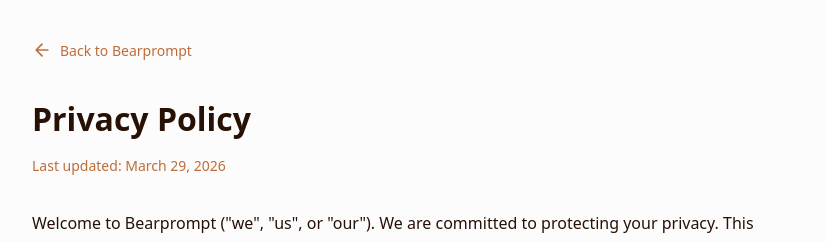
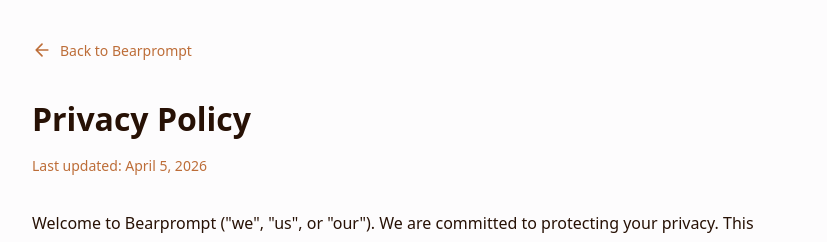
Before and after one commit to julianYaman/bearprompt, a SvelteKit app: page /about/privacy in a window 1280 px wide. Shown: the top 242 px of the page, without its empty margins (224-1051 px from the left). Built offline with nearby package versions, Linux system fonts and the light colour scheme; a web font is replaced by a local one.

Commit message:
docs(privacy): update privacy policy date

```diff
--- a/src/routes/(legal)/about/privacy/+page.svelte
+++ b/src/routes/(legal)/about/privacy/+page.svelte
@@ -5,7 +5,7 @@
 
 <article>
 	<h1>Privacy Policy</h1>
-	<p class="last-updated">Last updated: March 29, 2026</p>
+	<p class="last-updated">Last updated: April 5, 2026</p>
 
 	<p>
 		Welcome to Bearprompt ("we", "us", or "our"). We are committed to protecting your privacy.
```
